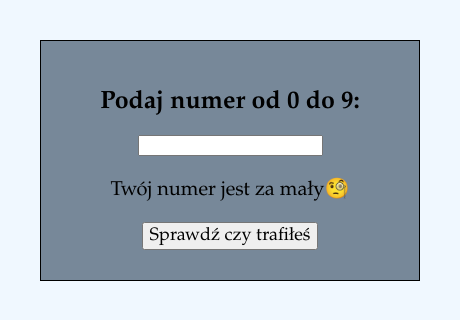
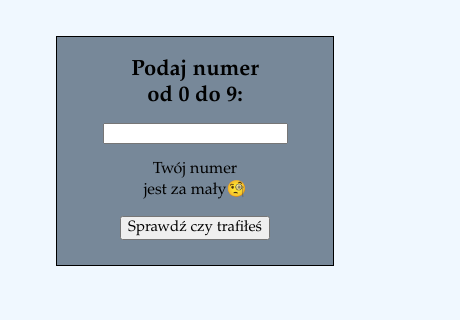
Before and after one commit to paulinamalgorzata/Gra-Zgadnij, a plain HTML site: page index.html in a window 390 px wide. Both pictures are taken after a click on the button "Sprawdź czy trafiłeś". Shown: the whole page, 460 px wide, since content can reach past the window. Drawn offline with Linux system fonts and the light colour scheme.

Commit message:
alterations for mobile devices

```diff
--- a/css/style.css
+++ b/css/style.css
@@ -1,6 +1,6 @@
 body {
   padding: 30px;
-  width: 400px;
+  width: 800px;
   margin: 0 auto;
   background-color: #f0f8ff;
 }
@@ -14,21 +14,52 @@ body {
 
 h1 {
   font-family: Garamond;
-  font-size: 25px;
+  font-size: 35px;
   color: black;
   text-align: center;
 }
 
 p {
   font-family: Garamond;
-  font-size: 20px;
+  font-size: 25px;
   color: black;
   text-align: center;
 }
 
 span {
   font-family: Garamond;
-  font-size: 18px;
+  font-size: 20px;
   color: black;
   text-align: center;
 }
+
+@media only screen and (max-width: 900px) {
+  body {
+    padding: 5px;
+    width: 280px;
+    margin-top: 30px;
+  }
+
+  .buttons {
+    padding: 5px;
+    margin: 1px;
+    padding-bottom: 25px;
+    border: 0.1px solid black;
+  }
+
+  h1 {
+    font-size: 22px;
+  }
+
+  p {
+    font-family: Garamond;
+    font-size: 16px;
+    color: black;
+    text-align: center;
+  }
+
+  span {
+    font-family: Garamond;
+    font-size: 15px;
+  }
+}
--- a/index.html
+++ b/index.html
@@ -11,7 +11,10 @@
   <body>
     <div class="buttons">
       <form>
-        <h1>Podaj numer od 0 do 9:</h1>
+        <h1>
+          Podaj numer<br />
+          od 0 do 9:
+        </h1>
         <center><input type="text" id="userNumber" /></center>
         <center><p id="message"></p></center>
         <center>
--- a/js/index.js
+++ b/js/index.js
@@ -7,11 +7,11 @@ function play() {
   let message;
 
   if (userNumber > number) {
-    message = "Twój numer jest za duży🤔";
+    message = "Twój numer <br> jest za duży🤔";
   } else if (userNumber < number) {
-    message = "Twój numer jest za mały🧐";
+    message = "Twój numer <br> jest za mały🧐";
   } else {
-    message = "Gratulacje, to właściwa cyfra😍";
+    message = "Gratulacje,<br> to właściwa cyfra😍";
   }
 
   document.getElementById("message").innerHTML = message;
```
